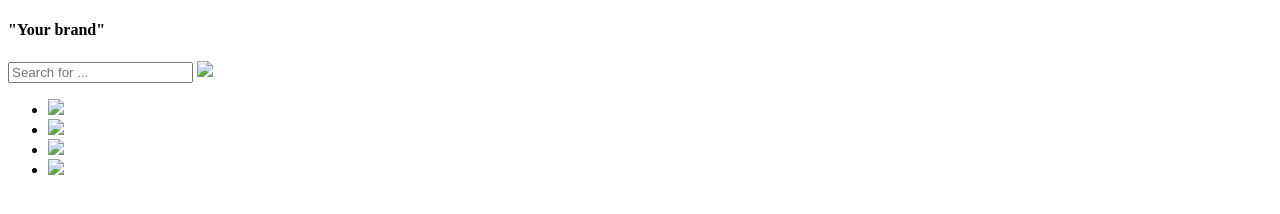
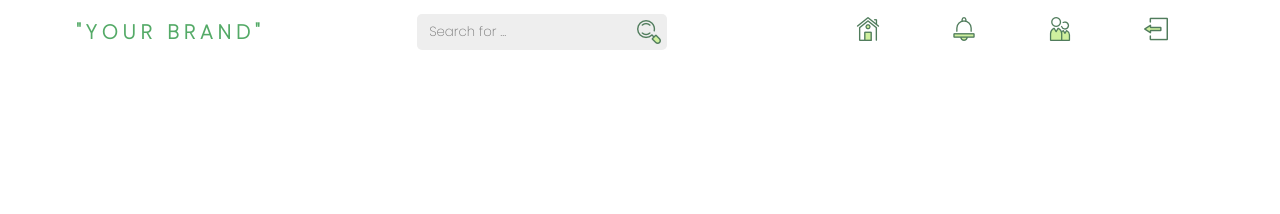
Before and after one commit to nairdaee/n2, a plain HTML site: page index.html in a window 1280 px wide. Drawn offline with Linux system fonts and the light colour scheme; the site is published under a folder, as on GitHub Pages, so addresses that start at the root find nothing.

Commit message:
final commit

```diff
--- a/index.html
+++ b/index.html
@@ -3,10 +3,10 @@
     <head>
         <meta charset="UTF-8">
         <meta name="viewport" content="width=device-width,initial-scale=1.8">
-        <title>"Your choice"</title>
-        <link href="/assets/camera.png" rel="shortcut icon" type="image/png">
+        <title>"Your brand"</title>
+        <link href="assets/camera.png" rel="shortcut icon" type="image/png">
         <link href="https://fonts.googleapis.com/css2?family=Poppins:wght@200&display=swap" rel="stylesheet">
-        <link rel="stylesheet" href="/styles.css">
+        <link rel="stylesheet" href="styles.css">
     </head>
 
     <body>
@@ -17,14 +17,14 @@
             <div class="instant-search">
                 <div class="instant-search__input-container">
                   <input class="instant-search__input" type="text" spellcheck="false" placeholder="Search for ...">
-                  <img src="/assets/search.png">
+                  <img src="assets/search.png">
                 </div>
             </div>
             <ul class="nav-links">
-                <li><a href="#" title="Home"><img src="/assets/house (1).png"></a></li>
-                <li><a href="#" title="Notifications"><img src="/assets/notification.png"></a></li>
-                <li><a href="#" title="Profile"><img src="/assets/user.png"></a></li>
-                <li><a href="#"title="Logout"><img src="/assets/logout.png"></a></li>
+                <li><a href="#" title="Home"><img src="assets/house (1).png"></a></li>
+                <li><a href="#" title="Notifications"><img src="assets/notification.png"></a></li>
+                <li><a href="#" title="Profile"><img src="assets/user.png"></a></li>
+                <li><a href="#"title="Logout"><img src="assets/logout.png"></a></li>
             </ul>
             <div class="burger">
                 <div class="line1"></div>
```
